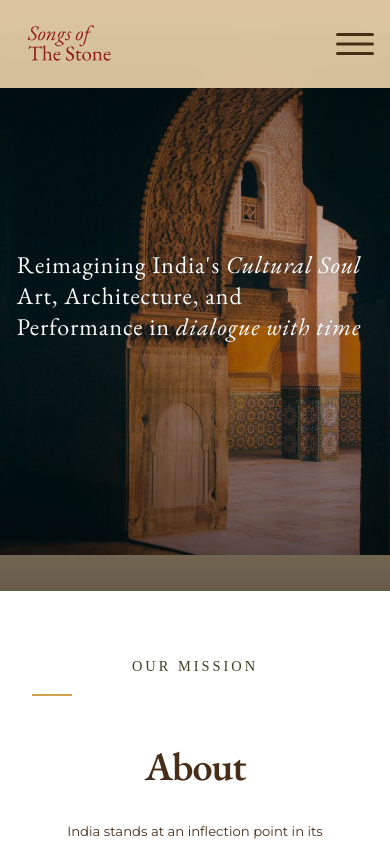
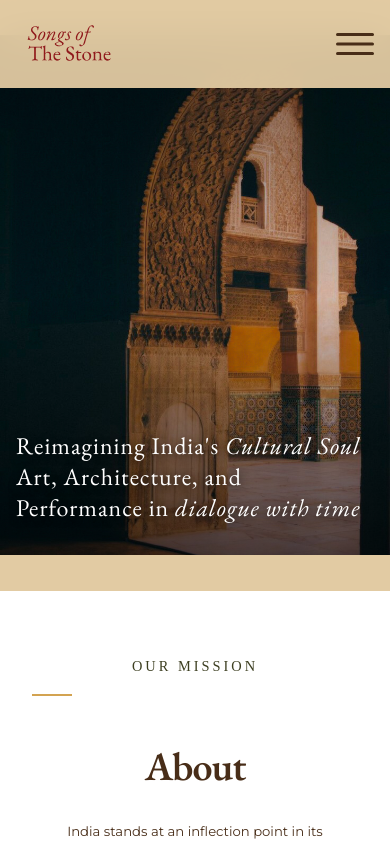
Before and after one commit to Tiger-Logistics-India-Ltd/Songs_of_the_Stone, a React (Vite) app: page / in a window 390 px wide. Shown: the top 844 px of the page. Built offline with nearby package versions, Linux system fonts and the light colour scheme; no server answers; a web font is replaced by a local one.

Commit message:
Fix: navigation, scroll, and Learn More rendering issues for production stability

```diff
--- a/src/App.css
+++ b/src/App.css
@@ -49,6 +49,10 @@ body {
   overflow-x: hidden;
   font-weight: 400;
   background: var(--primary-cream);
+  /* Improve scrolling performance and prevent glitches */
+  transform: translateZ(0);
+  -webkit-transform: translateZ(0);
+  -webkit-overflow-scrolling: touch;
 }
 
 /* 🎭 SPECTACULAR ANIMATIONS & EFFECTS */
@@ -383,75 +387,86 @@ a {
 }
 
 @media (max-width: 768px) {
-  /* Mobile Hero: full banner with overlay text (left-aligned) */
+  /* Mobile Hero: Perfect 900x1200 display with no extra space */
   .hero-split {
-    /* Enforce exact 3:4 aspect ratio (900x1200) so no extra area shows */
+    position: relative;
+    width: 100vw;
+    height: auto; /* Let image content determine height */
+    padding: 0;
+    margin: 0;
+    overflow: hidden;
+    background: #000;
+    display: flex;
+    align-items: center;
+    justify-content: center;
+  }
+  .hero-inner {
     position: relative;
     width: 100%;
-    aspect-ratio: 3 / 4; /* modern browsers */
-    height: auto; /* allow intrinsic ratio to drive height */
+    height: auto; /* Match content */
     padding: 0;
-    overflow: hidden;
-    background: #000; /* behind any transparency */
-  }
-  .hero-inner {
-    display: block;
-    padding: 0;
-    position: absolute; /* cover aspect-ratio box */
-    inset: 0;
-    height: 100%;
+    margin: 0;
+    display: block; /* Override desktop grid */
   }
   .hero-image-col {
-    position: absolute;
-    inset: 0;
+    position: relative;
     width: 100%;
-    height: 100%;
-    order: 1;
+    height: auto; /* Let image determine height */
+    display: block; /* Ensure no grid behavior */
   }
   .hero-img-split {
-    width: 100%;
-    height: 100%;
-    object-fit: contain !important; /* show full image without cropping */
+    width: 100vw; /* Full viewport width */
+    height: auto; /* Natural aspect ratio */
+    max-width: 100vw;
+    object-fit: contain; /* Show full image */
     object-position: center center;
     display: block;
     background: #000;
   }
   .hero-image-overlay {
-    background: linear-gradient(180deg, rgba(0,0,0,0.55) 0%, rgba(0,0,0,0.15) 50%, rgba(0,0,0,0.55) 100%);
+    position: absolute;
+    inset: 0;
+    background: linear-gradient(180deg, rgba(0,0,0,0.4) 0%, rgba(0,0,0,0.1) 50%, rgba(0,0,0,0.6) 100%);
     mix-blend-mode: normal;
+    z-index: 1;
+    pointer-events: none;
   }
   .hero-text-col {
     position: absolute;
     inset: 0;
-    width: 100%;
-    height: 100%;
-    padding: 0 1.05rem; /* uniform side padding */
+    padding: 0 1.2rem 2.5rem; /* Bottom padding to position text */
     display: flex;
     flex-direction: column;
     align-items: flex-start;
-    justify-content: center; /* center vertically */
-    gap: 0.65rem;
+    justify-content: flex-end; /* Push text to bottom */
+    gap: 0.5rem;
     pointer-events: none;
     text-align: left;
-    background: none; /* remove gradient from container */
     z-index: 2;
   }
   .hero-main-text-left {
     text-align: left !important;
-    max-width: 88%;
+    max-width: 95%;
     pointer-events: auto;
     margin: 0;
-  }
-
-  /* Fallback for browsers without aspect-ratio support */
-  @supports not (aspect-ratio: 1 / 1) {
-    .hero-split { height: 0; padding-top: 133.333%; }
-    .hero-inner { position: absolute; inset: 0; }
-  }
-  .hero-main-text-left em { font-style: italic; }
-  /* refine line-length for small devices */
+    color: var(--primary-white);
+    font-size: clamp(1.4rem, 5.5vw, 2.2rem);
+    line-height: 1.2;
+    text-shadow: 0 2px 8px rgba(0,0,0,0.7);
+  }
+  .hero-main-text-left em {
+    font-style: italic;
+    color: var(--primary-white);
+  }
+  /* Smaller screens get proportionally smaller text */
   @media (max-width: 480px) {
-    .hero-main-text-left { font-size: clamp(1.3rem, 6vw, 2rem); }
+    .hero-main-text-left {
+      font-size: clamp(1.2rem, 5vw, 1.8rem);
+      max-width: 98%;
+    }
+    .hero-text-col {
+      padding: 0 1rem 2rem; /* Keep text within bounds on small screens */
+    }
   }
   /* unify placeholder styles + center alignment */
   /* Center placeholders uniformly and ensure full-width fields */
@@ -1815,7 +1830,7 @@ span.italic-text {
     display: none;
   }
 
-  /* Event image mobile optimization - full portrait mode */
+  /* Event image mobile optimization - full edge-to-edge */
   .event-image {
     width: 100vw;
     margin-left: calc(50% - 50vw);
@@ -1823,24 +1838,22 @@ span.italic-text {
     margin-top: 1rem;
     margin-bottom: 1rem;
     position: relative;
-    display: flex;
-    justify-content: center;
-    align-items: center;
-    padding: 0; /* remove side padding to eliminate gaps */
+    padding: 0;
     box-sizing: border-box;
     overflow: hidden;
   }
 
   .event-img {
-    width: 100%;
+    width: 100vw; /* Full viewport width - no side gaps */
     height: auto;
-    max-width: 100%;
     max-height: 40vh; /* reduce length - shorter on mobile */
-    object-fit: contain; /* show full image with no crop */
+    object-fit: cover; /* Fill width completely, crop height if needed */
     object-position: center center;
     border-radius: 0;
-    background: transparent; /* no letterbox backdrop */
+    background: transparent;
     display: block;
+    margin: 0;
+    padding: 0;
   }
 
   /* Mobile-specific placeholder font size */
--- a/src/App.jsx
+++ b/src/App.jsx
@@ -1,4 +1,4 @@
-import React from 'react';
+import React, { useEffect } from 'react';
 import './App.css';
 
 // Import modular components
@@ -29,6 +29,26 @@ import Footer from './components/Footer';
  * - Footer: Site footer with copyright
  */
 function App() {
+  // Force re-render of sections after DOM changes to prevent rendering issues
+  useEffect(() => {
+    const handleResize = () => {
+      // Trigger a reflow to fix any layout issues
+      document.body.style.display = 'none';
+      document.body.offsetHeight; // Trigger reflow
+      document.body.style.display = '';
+    };
+
+    // Add a small delay to ensure DOM is ready
+    const timer = setTimeout(() => {
+      window.addEventListener('resize', handleResize);
+    }, 100);
+
+    return () => {
+      clearTimeout(timer);
+      window.removeEventListener('resize', handleResize);
+    };
+  }, []);
+
   return (
     <div className="App">
       <Navigation />
--- a/src/components/EventsSection.jsx
+++ b/src/components/EventsSection.jsx
@@ -173,10 +173,11 @@ const EventsSection = () => {
       {/* Learn More Section - Separate full-width section */}
       {showLearnMore && (
         <motion.section
+          key="learn-more"
           className="learn-more-full-section"
-          initial={{ opacity: 0, y: 50 }}
-          animate={{ opacity: 1, y: 0 }}
-          exit={{ opacity: 0, y: 50 }}
+          initial={{ opacity: 0, height: 0 }}
+          animate={{ opacity: 1, height: "auto" }}
+          exit={{ opacity: 0, height: 0 }}
           transition={{ duration: 0.6, ease: "easeOut" }}
         >
           <div className="container">
--- a/src/hooks/useResponsive.js
+++ b/src/hooks/useResponsive.js
@@ -73,7 +73,7 @@ export const useScrollPosition = () => {
   const [scrollDirection, setScrollDirection] = useState('down');
 
   useEffect(() => {
-    let previousScrollY = scrollY;
+    let previousScrollY = 0;
     let ticking = false;
 
     /**
@@ -107,10 +107,13 @@ export const useScrollPosition = () => {
       }
     };
 
-    window.addEventListener('scroll', handleScroll);
+    // Set initial scroll position
+    setScrollY(window.scrollY);
+
+    window.addEventListener('scroll', handleScroll, { passive: true });
 
     return () => window.removeEventListener('scroll', handleScroll);
-  }, [scrollY]);
+  }, []); // Remove scrollY dependency to prevent infinite re-renders
 
   return { scrollY, scrollDirection };
 };
```
